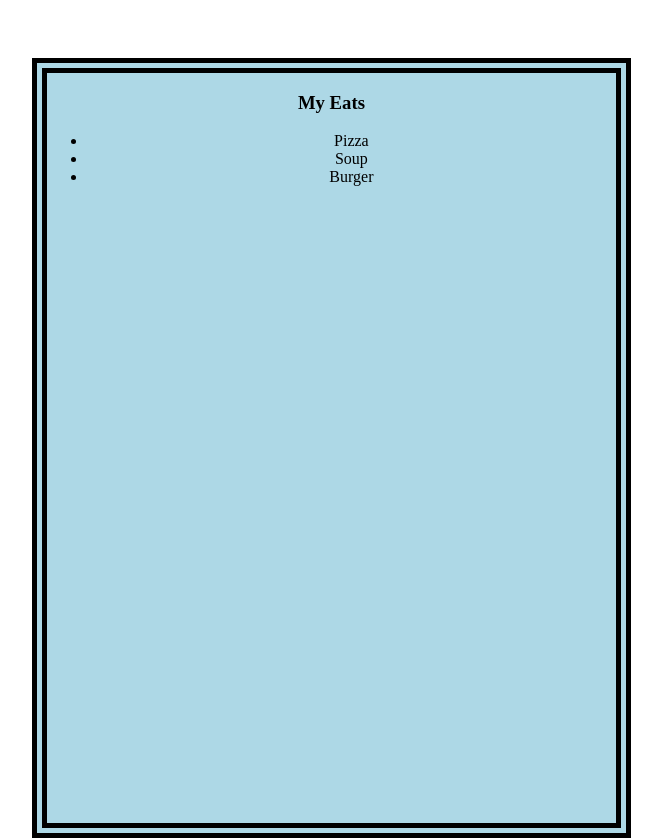
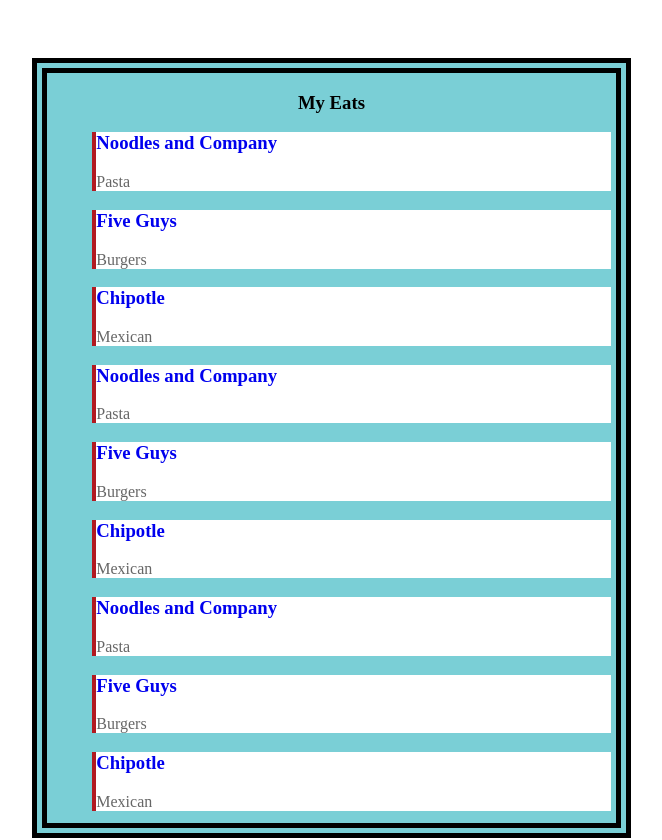
Before and after one commit to rziolkowski/MyEats, an Angular app: page / in a window 1280 px wide. Shown: the top 840 px of the page, without its empty margins (26-688 px from the left). Built offline with nearby package versions, Linux system fonts and the light colour scheme; no server answers; what @agm/core would draw is missing.

Commit message:
Added more functionality to the restaurant container

```diff
--- a/src/app/app.component.css
+++ b/src/app/app.component.css
@@ -5,7 +5,7 @@ div {
   border-width: 15px;
   border-color: black;
   text-align: center;
-  background-color: lightblue;
+  background-color: #7acfd6;
 }
 #restaurants_div {
   margin-left: 50px;
--- a/src/app/restaurantContainer/restaurantContainer.component.css
+++ b/src/app/restaurantContainer/restaurantContainer.component.css
@@ -0,0 +1,16 @@
+li {
+  background: #fff;
+  border-left: 4px solid #b11a21;
+  margin: 1%;
+  list-style-type:none;
+  text-align: left;
+}
+a {
+  text-decoration: none;
+}
+a:hover {
+  text-decoration: underline;
+}
+p {
+    color: #666;
+}
--- a/src/app/restaurantContainer/restaurantContainer.component.html
+++ b/src/app/restaurantContainer/restaurantContainer.component.html
@@ -1,3 +1,6 @@
 <ul>
-		<li *ngFor="let restaurant of restaurantArray">{{restaurant}}</li>
+		<li *ngFor="let restaurant of restaurantArray">
+      <h3> <a href={{restaurant.website}}> {{restaurant.name}}</a> </h3>
+      <p> {{restaurant.cuisine}} </p>
+    </li>
 </ul>
--- a/src/app/restaurantContainer/restaurantContainer.component.ts
+++ b/src/app/restaurantContainer/restaurantContainer.component.ts
@@ -6,10 +6,6 @@ import { Component } from '@angular/core';
   styleUrls: [ './restaurantContainer.component.css' ]
 })
 export class RestaurantContainerComponent {
-  restaurantArray=["Pizza", "Soup", "Burger"];
+  restaurantArray=[{name: "Noodles and Company", cuisine: "Pasta", website:"https://www.noodles.com/"}, {name: "Five Guys", cuisine: "Burgers", website:"https://www.fiveguys.com/"}, {name: "Chipotle", cuisine: "Mexican", website:"https://www.chipotle.com/"}, {name: "Noodles and Company", cuisine: "Pasta", website:"https://www.noodles.com/"}, {name: "Five Guys", cuisine: "Burgers", website:"https://www.fiveguys.com/"}, {name: "Chipotle", cuisine: "Mexican", website:"https://www.chipotle.com/"}, {name: "Noodles and Company", cuisine: "Pasta", website:"https://www.noodles.com/"}, {name: "Five Guys", cuisine: "Burgers", website:"https://www.fiveguys.com/"}, {name: "Chipotle", cuisine: "Mexican", website:"https://www.chipotle.com/"}, {name: "Noodles and Company", cuisine: "Pasta", website:"https://www.noodles.com/"}, {name: "Five Guys", cuisine: "Burgers", website:"https://www.fiveguys.com/"}, {name: "Chipotle", cuisine: "Mexican", website:"https://www.chipotle.com/"}];
   restaurant;
-
-  addRestaurant(value){
-
-  }
 }
```
